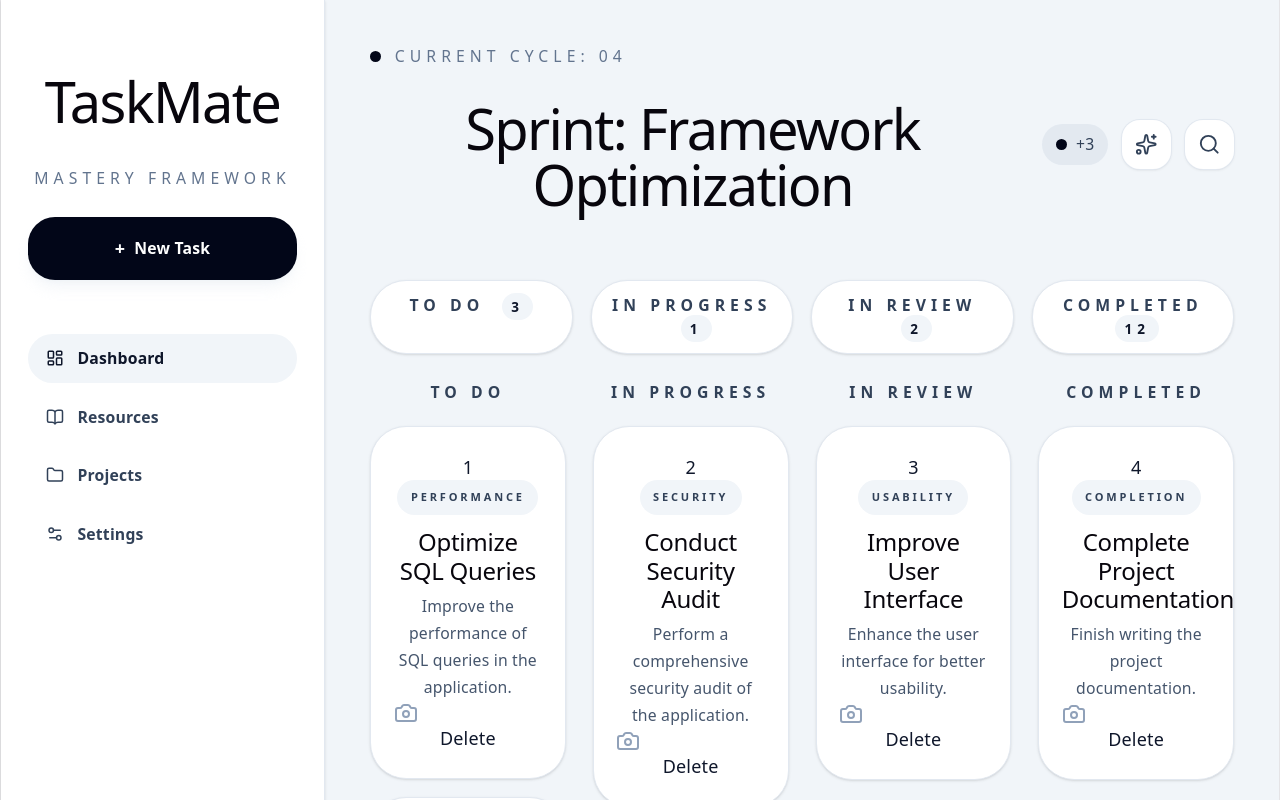
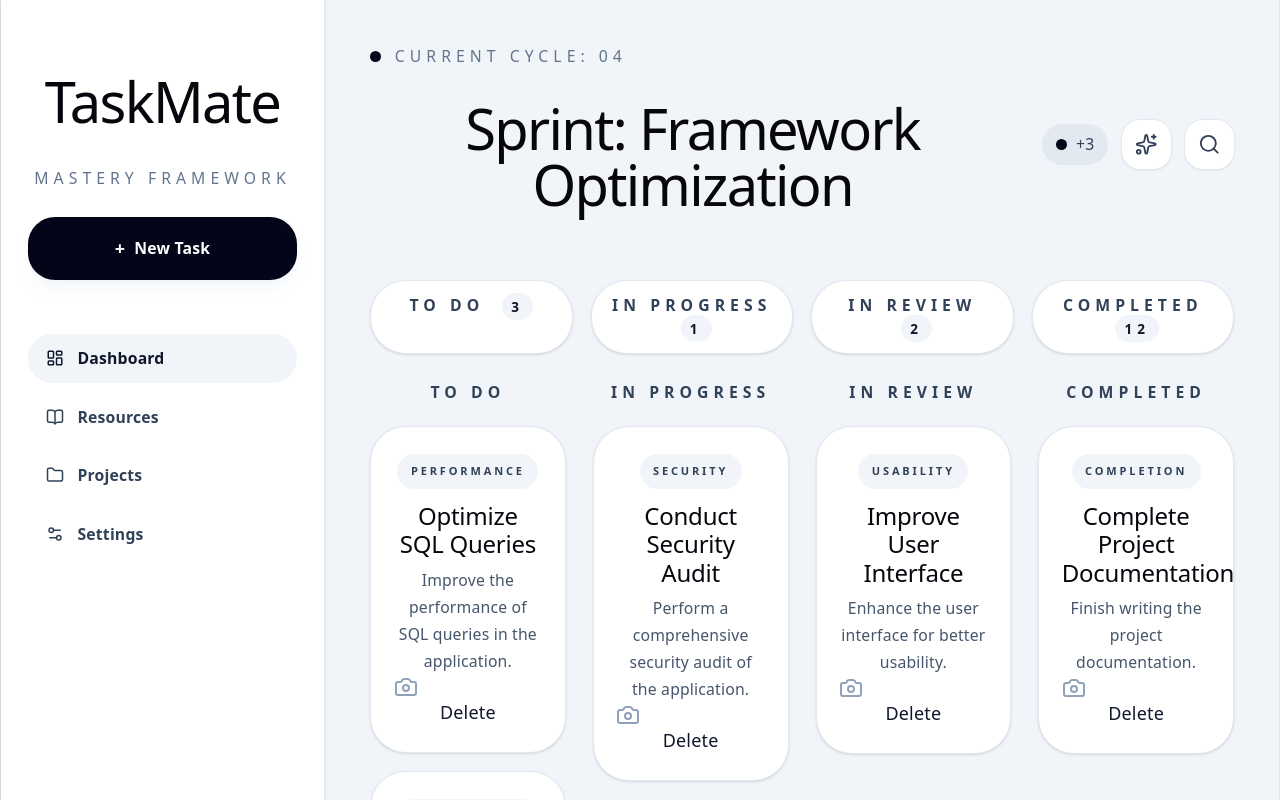
Before and after one commit to suvashish26/task-mate, a React (Vite) app: page /dashboard in a window 1280 px wide. Shown: the top 800 px of the page. Built offline with nearby package versions, Linux system fonts and the light colour scheme.

Commit message:
feat: remove debug logs and id display from task cards

```diff
--- a/src/App.tsx
+++ b/src/App.tsx
@@ -77,7 +77,7 @@ function App() {
       setTasks([...tasks, newTask])
     }
     function deleteTask(id: number){
-       console.log('deleteTask called with id:', id)
+
       setTasks(tasks.filter(task => task.id != id))
     }
 
--- a/src/TaskDashboard.tsx
+++ b/src/TaskDashboard.tsx
@@ -100,10 +100,10 @@ function TaskDashboard({tasks, deleteTask}: TaskDashboardProps) {
                                 <div className="text-sm font-semibold uppercase tracking-[0.32em] text-slate-700">To do</div>
                                 <div className="space-y-4">
 
-                                    {tasks.filter(task => task.status === 'To do').map((task) => {
-                                        console.log('task.id is:', task.id)
-                                        return <Tasks key={task.id} id={task.id} category={task.category} title={task.title} description={task.description} icon={task.icon} deleteTask={deleteTask} />
-                                    })}
+                                    {tasks.filter(task => task.status === 'To do').map((task) => (
+
+                                        <Tasks key={task.id} id={task.id} category={task.category} title={task.title} description={task.description} icon={task.icon} deleteTask={deleteTask} />
+                                    ))}
 
                                 </div>
                             </section>
@@ -112,30 +112,30 @@ function TaskDashboard({tasks, deleteTask}: TaskDashboardProps) {
                                 <div className="text-sm font-semibold uppercase tracking-[0.32em] text-slate-700">In progress</div>
                                 <div className="space-y-4">
 
-                                   {tasks.filter(task => task.status === 'In progress').map((task)=> {
-                                       console.log('task.id is:', task.id)
-                                   return <Tasks key = {task.id} id={task.id} category={task.category} title={task.title} description={task.description} icon={task.icon} deleteTask={deleteTask}/>
-})}
+                                   {tasks.filter(task => task.status === 'In progress').map((task)=> (
+
+                                    <Tasks key = {task.id} id={task.id} category={task.category} title={task.title} description={task.description} icon={task.icon} deleteTask={deleteTask}/>
+))}
                                    </div>
                             </section>
 
                             <section className="space-y-5">
                                 <div className="text-sm font-semibold uppercase tracking-[0.32em] text-slate-700">In review</div>
                                 <div className="space-y-4">
-                                 {tasks.filter(task=> task.status === 'In review').map ((task)=>{
-                                       console.log('task.id is:', task.id)
-                                   return <Tasks key = {task.id} id={task.id} category= {task.category} title={task.title} description= {task.description} icon= {task.icon} deleteTask={deleteTask}/>
-})}
+                                 {tasks.filter(task=> task.status === 'In review').map ((task)=>(
+
+                                   <Tasks key = {task.id} id={task.id} category= {task.category} title={task.title} description= {task.description} icon= {task.icon} deleteTask={deleteTask}/>
+))}
                                     </div>
                             </section>
 
                             <section className="space-y-5">
                                 <div className="text-sm font-semibold uppercase tracking-[0.32em] text-slate-700">Completed</div>
                                 <div className="space-y-4">
-                                   {tasks.filter(task=> task.status === 'Completed').map((task)=>{
-                                       console.log('task.id is:', task.id)
-                                   return <Tasks key={task.id} id={task.id} category={task.category} title= {task.title} description={task.description} icon={task.icon} deleteTask={deleteTask}/>
-})}
+                                   {tasks.filter(task=> task.status === 'Completed').map((task)=>(
+
+                                  <Tasks key={task.id} id={task.id} category={task.category} title= {task.title} description={task.description} icon={task.icon} deleteTask={deleteTask}/>
+))}
                                    </div>
                             </section>
                         </div>
--- a/src/Tasks.tsx
+++ b/src/Tasks.tsx
@@ -10,11 +10,11 @@ type taskProps = {
 }
 
 function Tasks({ id,category, title, description, icon, deleteTask }: taskProps){
-     console.log('Tasks received id:', id)
+
     return(
 
         <div className="overflow-hidden rounded-[2rem] border border-slate-200 bg-white px-5 py-6 shadow-sm transition hover:-translate-y-0.5 hover:shadow-md">
-           <div>{id}</div>
+
             <div className="mb-3 inline-flex rounded-full bg-slate-100 px-3 py-1 text-[11px] font-semibold uppercase tracking-[0.26em] text-slate-700">
                 {category}
             </div>
```
